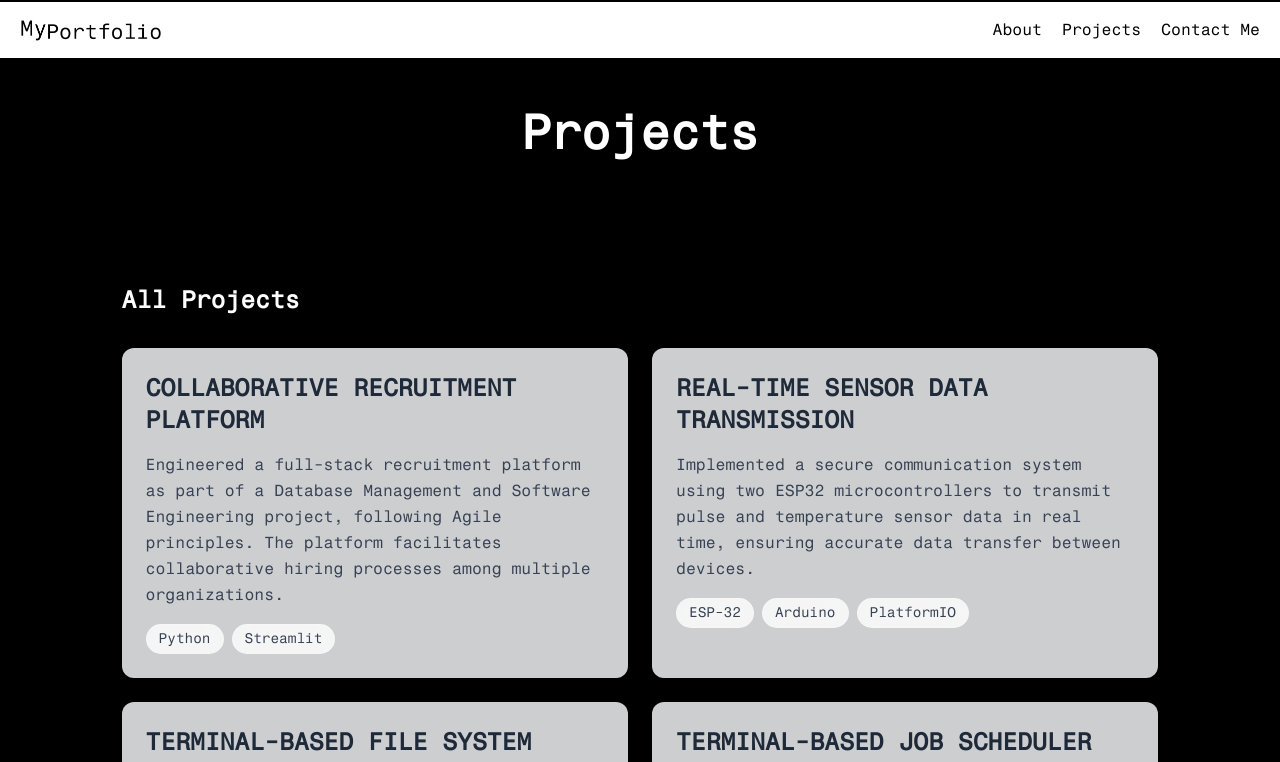
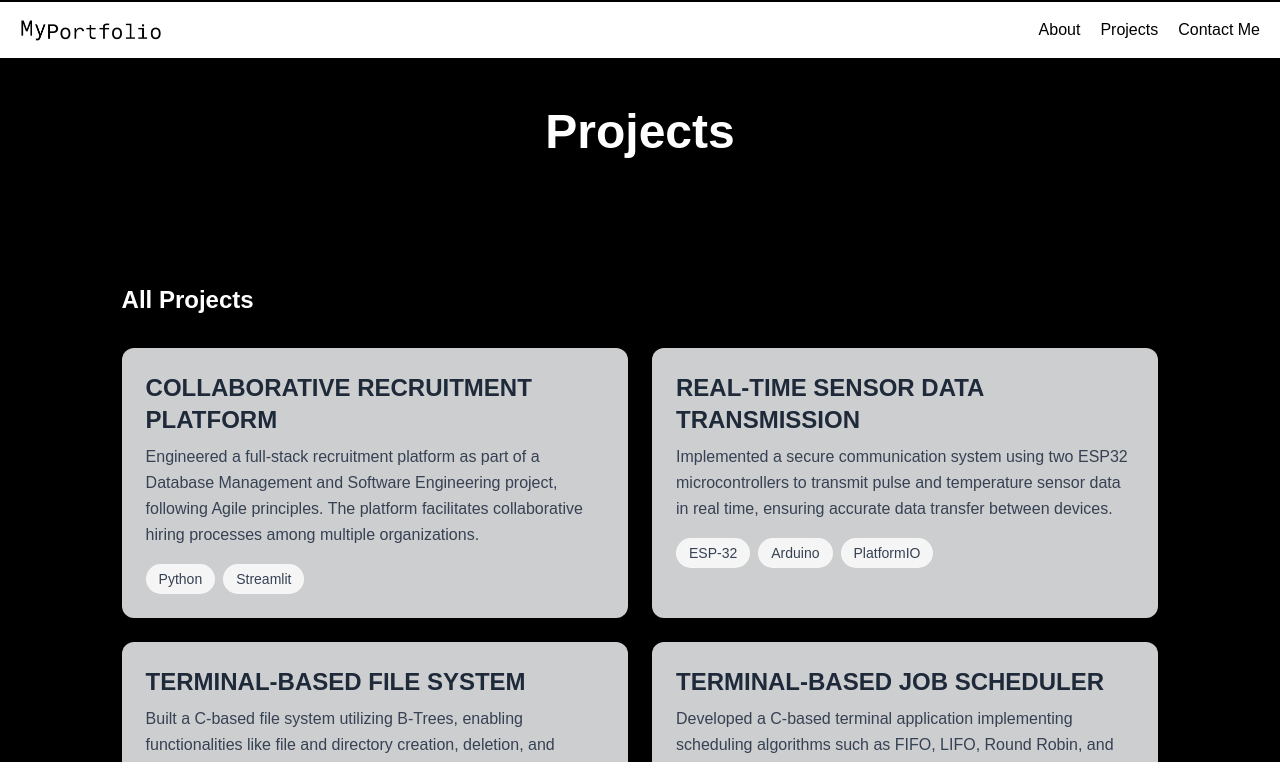
Before and after one commit to kabir325/iot, a Next.js app: page /projects in a window 1280 px wide. Shown: the top 762 px of the page. Built offline with nearby package versions, Linux system fonts and the light colour scheme; a web font is replaced by a local one.

Commit message:
first commit

```diff
--- a/app/(root)/contact/page.tsx
+++ b/app/(root)/contact/page.tsx
@@ -1,10 +1,9 @@
 'use client'
 import React from 'react'
 import { useState, useEffect } from 'react';
-import { useMediaQuery } from 'react-responsive';
 
 export default function Page() {
-  const isMobile = useMediaQuery({ query: '(max-width: 768px)' });
+  const [isMobile, setIsMobile] = useState(false);
 
   useEffect(() => {
     const handleResize = () => {
--- a/app/(root)/projects/page.tsx
+++ b/app/(root)/projects/page.tsx
@@ -5,7 +5,7 @@ export default async function ProjectsPage() {
   return (
     <>
       <section className='min-h-screen bg-black'>
-        <section className="heading-main-box bg-black">
+        <section className="heading-main-box">
           <div className="heading-box">
             <h1 className="heading">
               Projects
@@ -13,7 +13,7 @@ export default async function ProjectsPage() {
           </div>
         </section>
 
-        <section className='bg-black py-20 mx-[5%]'>
+        <section className='py-20 mx-[5%]'>
           <div className='mx-[5%]'>
             <p className='text-2xl font-semibold mb-8 text-white'>
               All Projects
@@ -22,11 +22,15 @@ export default async function ProjectsPage() {
             <div className='grid grid-cols-1 md:grid-cols-2 gap-6'>
               {projectsData.length > 0 ? (
                 projectsData.map((project) => (
-                  <Link
+                  <div
                     key={project.id}
+                    className="project-card hover:scale-105 transition-transform duration-300"
+                  >
+                    <a
                       href={project.githubLink}
                       target="_blank"
-                    className="project-card hover:scale-105 transition-transform duration-300"
+                      rel="noopener noreferrer"
+                      className="block"
                     >
                       <h3 className="text-xl font-semibold text-gray-800">{project.name}</h3>
                       <p className="text-gray-600 mt-2">{project.description}</p>
@@ -37,7 +41,8 @@ export default async function ProjectsPage() {
                           ))}
                         </div>
                       )}
-                  </Link>
+                    </a>
+                  </div>
                 ))
               ) : (
                 <p className="text-center text-gray-400">No projects found</p>
--- a/app/layout.tsx
+++ b/app/layout.tsx
@@ -1,25 +1,24 @@
 import type { Metadata } from "next";
 import "./globals.css";
 import localFont from "next/font/local";
-import path from "path";
 import { usePathname } from "next/navigation";
 
 const fragmentMono = localFont({
-  src:[
+  src: [
     {
-    path: "./fonts/FragmentMono-Regular.ttf",
-    weight: "300",
-    style: "normal",
-  },
-  {
-    path: "./fonts/FragmentMono-Italic.ttf",
-    weight: "300",
-    style: "italic",
-  }],
+      path: "../public/fonts/FragmentMono-Regular.ttf",
+      weight: "400",
+      style: "normal",
+    },
+    {
+      path: "../public/fonts/FragmentMono-Italic.ttf",
+      weight: "400",
+      style: "italic",
+    }
+  ],
   variable: "--font-fragment-mono",
 });
 
-const path = usePathname();
 
 export const metadata: Metadata = {
   title: "Kabir Sahu",
--- a/next.config.js
+++ b/next.config.js
@@ -1,5 +1,15 @@
+/** @type {import('next').NextConfig} */
 const nextConfig = {
   eslint: {
     ignoreDuringBuilds: true,
   },
+  images: {
+    domains: ['github.com'], // Add any other domains you use for images
+  },
+  experimental: {
+    serverActions: true,
+  },
+  output: 'standalone', // Recommended for Vercel
 };
+
+module.exports = nextConfig
```
Also changed, not shown: package.json (+8 -6 lines). Lines whose indentation alone changed are shown as unchanged.
